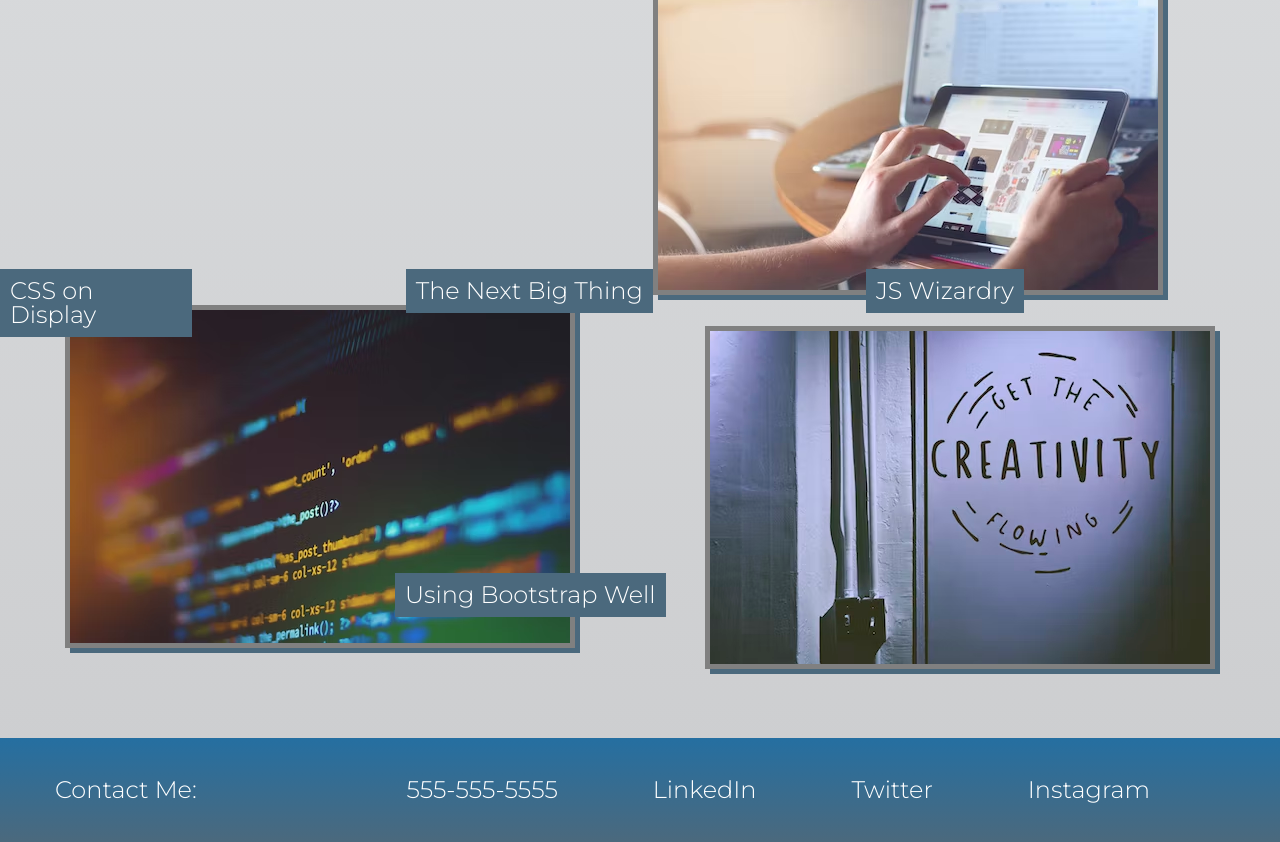
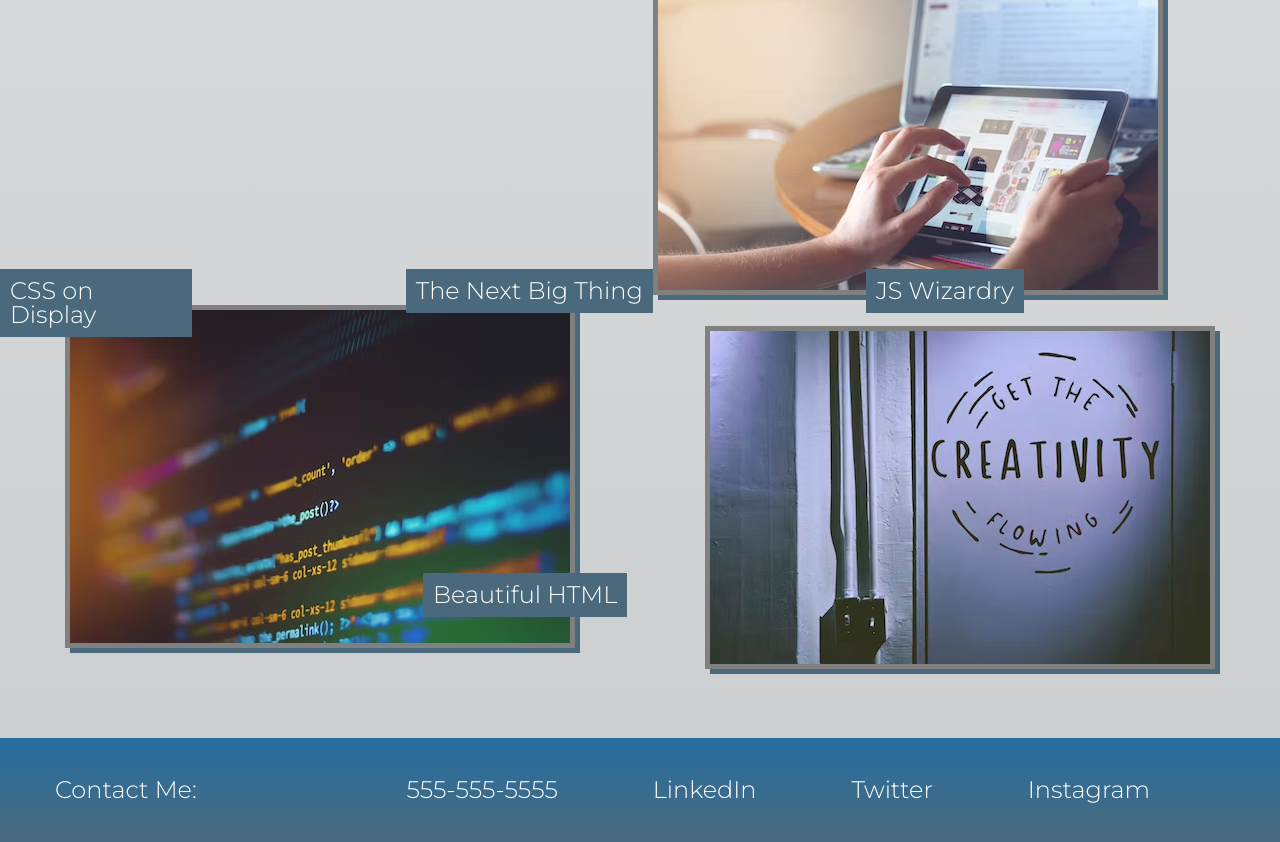
Before and after one commit to joshua-wade7/my-portfolio, a plain HTML site: page index.html in a window 1280 px wide. Shown: the part 1331-2173 px from the top of the page. Drawn offline with Linux system fonts and the light colour scheme.

```diff
--- a/assets/css/style.css
+++ b/assets/css/style.css
@@ -144,7 +144,7 @@ img {
 #img-5 {
   position: var(--image-orientation);
   top: 238%;
-  right: 48%;
+  right: 51%;
   z-index: 1;
   background-color: var(--overlay-color);
   color: white;
--- a/index.html
+++ b/index.html
@@ -78,7 +78,7 @@
             alt="Close up photo of lines of code on a computer screen."
         /></a>
         <a href="https://github.com/joshua-wade7"
-          ><h3 id="img-5">Using Bootstrap Well</h3>
+          ><h3 id="img-5">Beautiful HTML</h3>
           <img
             class="img-5"
             src="./assets/images/05-photo.avif"
```
Also changed, not shown: 1 other file.
